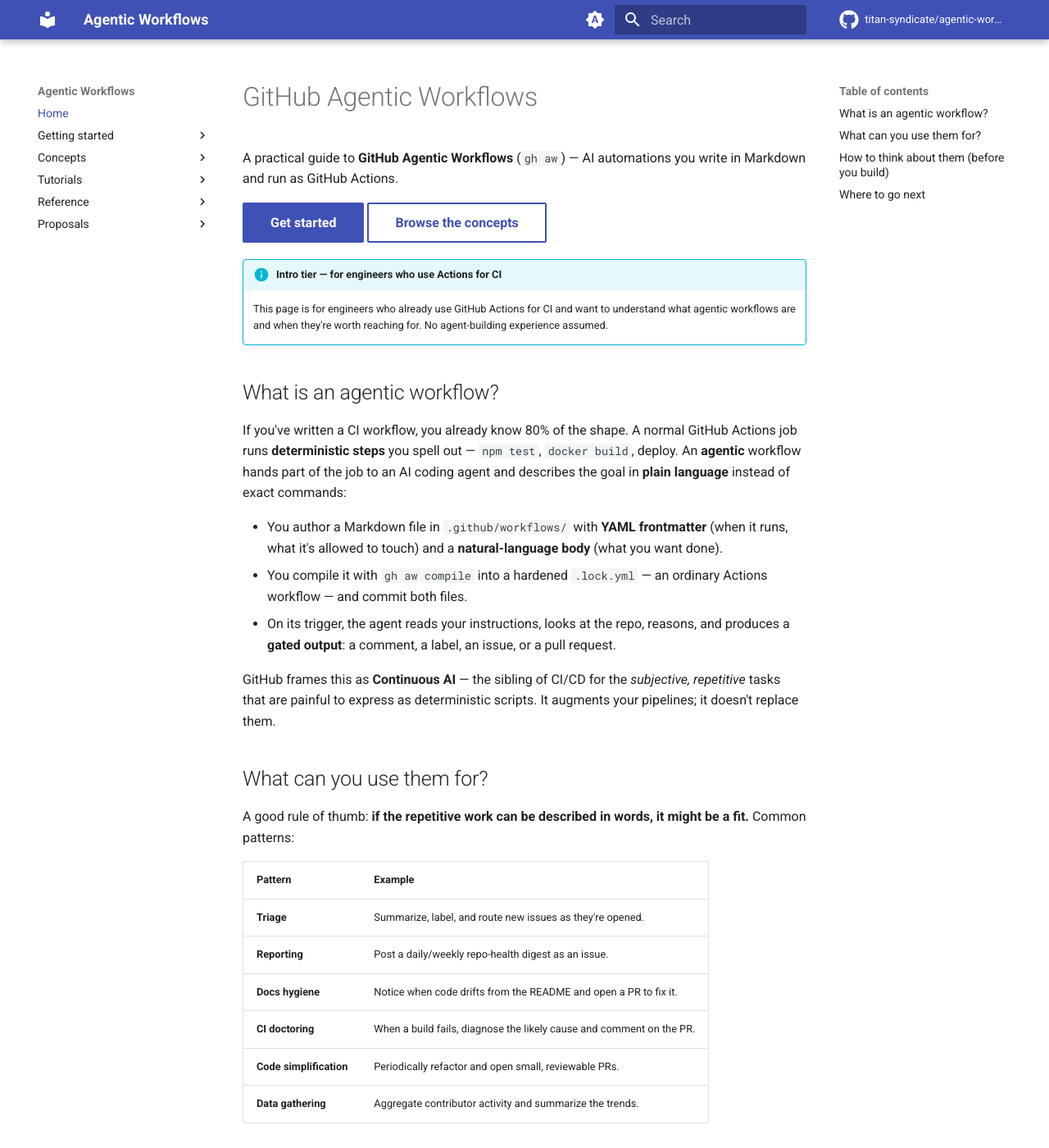
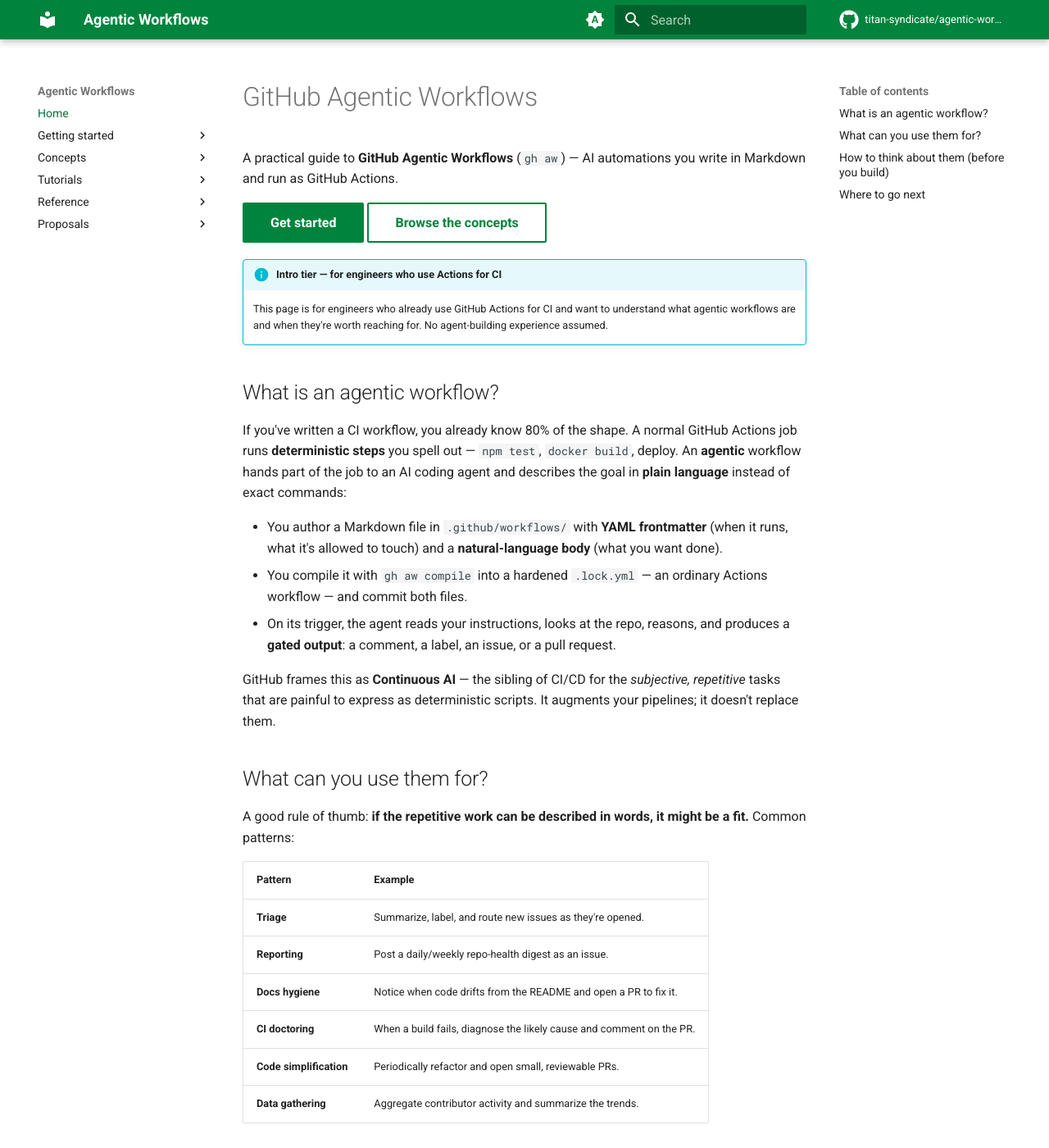
Before and after one commit to titan-syndicate/agentic-workflows, an MkDocs documentation site: the page built from docs/index.md, in a window 1280 px wide and 1400 px high. Shown: the whole window at 82% size. Built offline with MkDocs 1.6.1 and Material for MkDocs 9.7.7, drawn with Linux system fonts in a browser that asks for light colours; comment, search, counter and statistics services are not loaded.

Commit message:
site: green (Dick's-inspired) brand palette for light & dark
custom primary/accent via docs/stylesheets/extra.css; slate hue shifted green.

Co-Authored-By: Claude Opus 4.8 <noreply@anthropic.com>

```diff
--- /dev/null
+++ b/docs/stylesheets/extra.css
@@ -0,0 +1,36 @@
+/* ---------------------------------------------------------------------------
+   Brand palette — Dick's Sporting Goods–inspired green.
+   Overrides Material's color tokens for both the light ("default") and dark
+   ("slate") schemes. Palette entries in mkdocs.yml use `primary: custom` /
+   `accent: custom` so these CSS variables drive the colors.
+   --------------------------------------------------------------------------- */
+
+/* Light mode */
+[data-md-color-scheme="default"] {
+  --md-primary-fg-color:        #00843d; /* kelly green header */
+  --md-primary-fg-color--light: #2faa63;
+  --md-primary-fg-color--dark:  #006b31;
+  --md-primary-bg-color:        #ffffff; /* text on the header */
+  --md-accent-fg-color:         #00662f;
+  --md-typeset-a-color:         #00733e; /* links */
+}
+
+/* Dark mode — deep forest header, green-tinted surface, bright green links */
+[data-md-color-scheme="slate"] {
+  --md-hue: 150;                          /* shift slate grays toward green */
+
+  --md-primary-fg-color:        #0c5c2c;  /* deep forest header */
+  --md-primary-fg-color--light: #1f8f49;
+  --md-primary-fg-color--dark:  #06401f;
+  --md-primary-bg-color:        #eafff1;  /* text on the header */
+
+  --md-accent-fg-color:         #35c45f;  /* hover/active accent */
+  --md-typeset-a-color:         #46c96a;  /* links (high contrast on dark) */
+}
+
+/* Make the "primary" buttons on the landing page use the brand green too. */
+.md-button--primary {
+  background-color: var(--md-primary-fg-color);
+  border-color: var(--md-primary-fg-color);
+  color: var(--md-primary-bg-color);
+}
--- a/mkdocs.yml
+++ b/mkdocs.yml
@@ -14,11 +14,15 @@ docs_dir: docs
 not_in_nav: |
   proposals/README.md
 
+extra_css:
+  - stylesheets/extra.css
+
 theme:
   name: material
   icon:
     repo: fontawesome/brands/github
   # Light/dark that follows the OS by default (prefers-color-scheme) with a manual toggle.
+  # Colors are driven by docs/stylesheets/extra.css (primary/accent set to "custom").
   palette:
     - media: "(prefers-color-scheme)"
       toggle:
@@ -26,15 +30,15 @@ theme:
         name: Switch to light mode
     - media: "(prefers-color-scheme: light)"
       scheme: default
-      primary: indigo
-      accent: indigo
+      primary: custom
+      accent: custom
       toggle:
         icon: material/brightness-7
         name: Switch to dark mode
     - media: "(prefers-color-scheme: dark)"
       scheme: slate
-      primary: indigo
-      accent: indigo
+      primary: custom
+      accent: custom
       toggle:
         icon: material/brightness-4
         name: Switch to system preference
```
